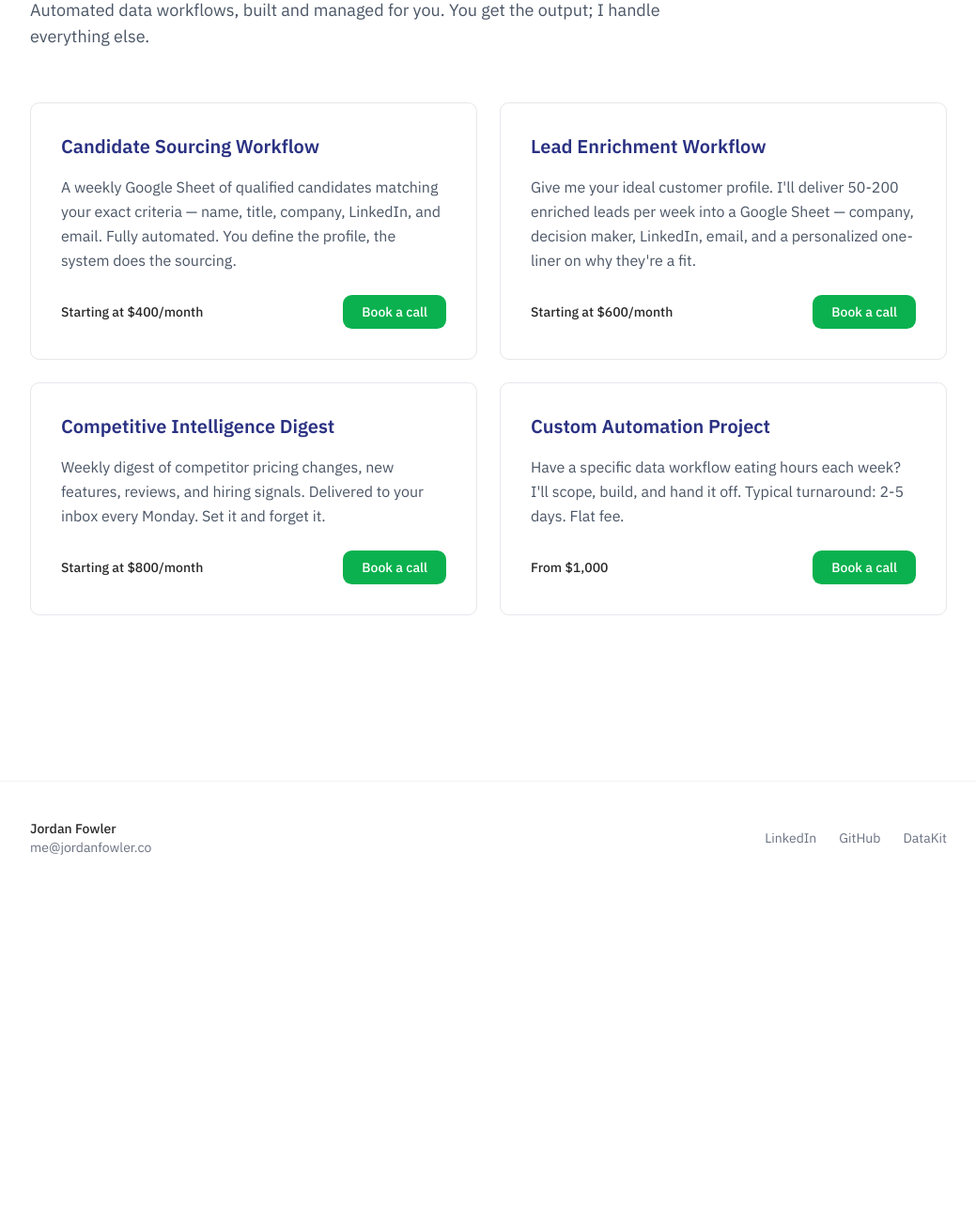
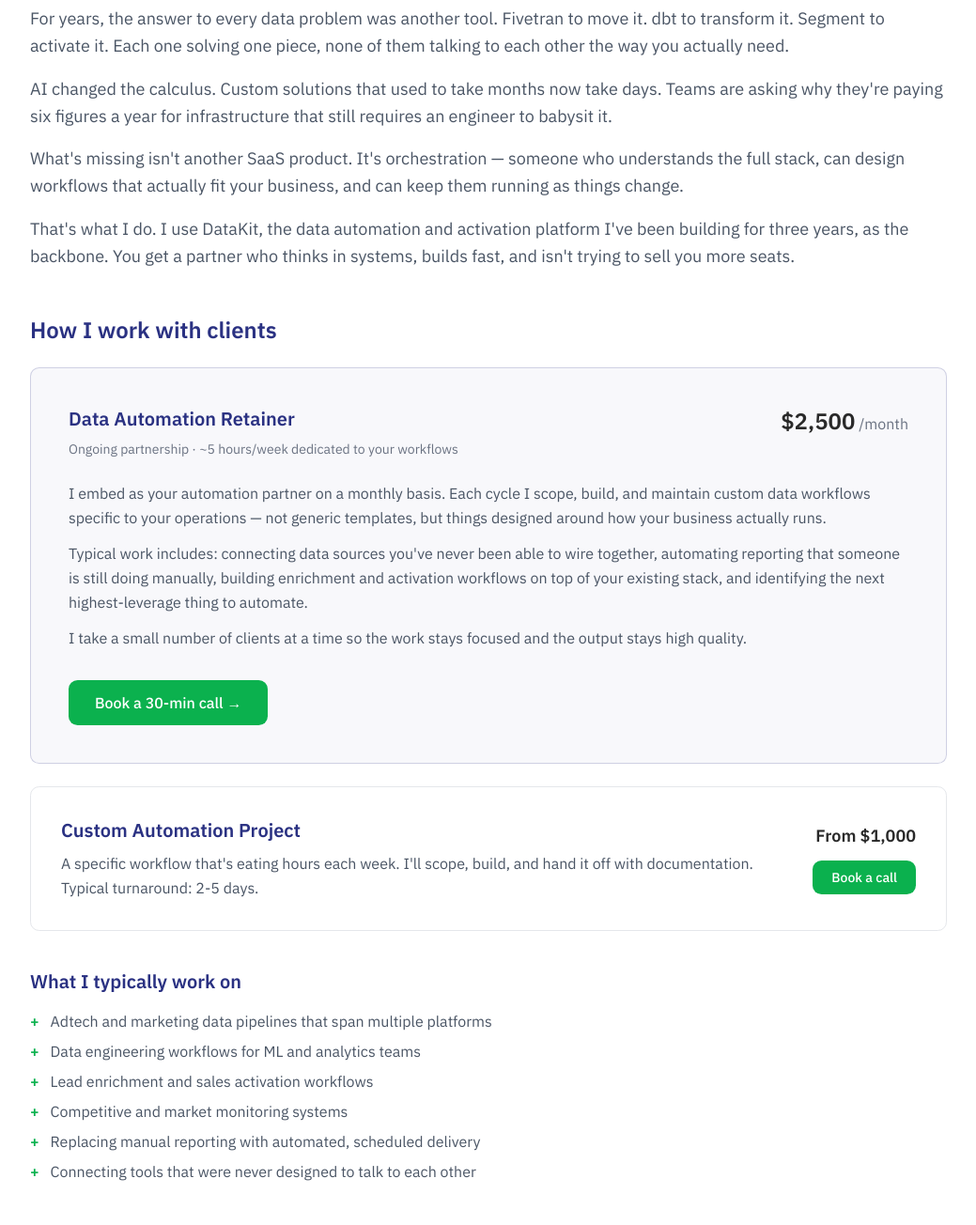
Before and after one commit to jordanfowler/jordanfowler.github.io, an Astro site: page /services in a window 1280 px wide. Shown: the part 208-1512 px from the top of the page at 94% size, without its empty margins (120-1159 px from the left). Before the commit the page ends 1160 px from the top, so only its background shows below. Built offline with nearby package versions, Linux system fonts and the light colour scheme; Astro itself is replaced by a stand-in of ours.

Commit message:
Retainer-first rewrite: services, about, homepage hero copy

```diff
--- a/src/pages/about.astro
+++ b/src/pages/about.astro
@@ -17,19 +17,24 @@ import Layout from '../layouts/Layout.astro';
         building data systems and automation tools.
       </p>
       <p>
-        In 2013 I built Instalead, a social selling automation platform that helped sales teams
-        generate leads on LinkedIn and Twitter. In 2026 I'm doing the same thing, but with AI
-        and a data activation platform I spent three years building from scratch.
+        My background is in data engineering at scale: Director of Data Engineering at Lumenad
+        (advertising data pipelines across thousands of agencies and brands), VP of Engineering
+        at Cyndx (production ML for investment intelligence), CTO at CapLinked (information
+        security infrastructure for Fortune 1000 companies). I've spent my career in the part
+        of the stack where data gets messy, pipelines break, and someone has to figure out how
+        to make it all work.
       </p>
       <p>
-        Before DataKit: Director of Data Engineering at Lumenad, CTO at CapLinked,
-        VP of Engineering at Cyndx. I've shipped production systems at every scale,
-        from seed-stage startups to Fortune 1000 clients.
+        Three years ago my co-founder Shadi Ramadan and I started building DataKit — a
+        programmable data automation and activation platform. We watched carefully as AI
+        reshaped what was possible, formed strong opinions about what would matter long-term,
+        and built accordingly. DataKit is the result. It's what I use to fulfill every
+        engagement I take on.
       </p>
       <p>
-        I work with a small number of clients at a time — sales teams, recruiters,
-        real estate investors, and B2B founders who have better things to do than
-        pull data manually.
+        I work with a small number of clients at a time, focused on adtech, data engineering,
+        and sales and marketing automation. If you have a workflow problem that's been on your
+        list for months, that's usually a good place to start.
       </p>
     </div>
 
--- a/src/pages/index.astro
+++ b/src/pages/index.astro
@@ -8,7 +8,7 @@ import Layout from '../layouts/Layout.astro';
         Turn your data into action, automatically.
       </h1>
       <p class="text-xl text-gray-600 mb-10 leading-relaxed">
-        Lead lists. Deal alerts. Competitive reports. Delivered automatically, into tools you already use.
+        I partner with data and engineering teams to design, build, and run custom automation workflows that SaaS tools promise but never quite deliver.
       </p>
       <div class="flex flex-wrap items-center gap-4">
         <a href="https://calendly.com/datakit/book-a-call" class="inline-block bg-dtkt-green text-white font-medium px-7 py-3 rounded-[0.6rem] hover:opacity-90 transition-opacity">
--- a/src/pages/services.astro
+++ b/src/pages/services.astro
@@ -1,55 +1,78 @@
 ---
 import Layout from "../layouts/Layout.astro";
-
-const services = [
-  {
-    title: "Candidate Sourcing Workflow",
-    description:
-      "A weekly Google Sheet of qualified candidates matching your exact criteria — name, title, company, LinkedIn, and email. Fully automated. You define the profile, the system does the sourcing.",
-    price: "Starting at $400/month",
-  },
-  {
-    title: "Lead Enrichment Workflow",
-    description:
-      "Give me your ideal customer profile. I'll deliver 50-200 enriched leads per week into a Google Sheet — company, decision maker, LinkedIn, email, and a personalized one-liner on why they're a fit.",
-    price: "Starting at $600/month",
-  },
-  {
-    title: "Competitive Intelligence Digest",
-    description:
-      "Weekly digest of competitor pricing changes, new features, reviews, and hiring signals. Delivered to your inbox every Monday. Set it and forget it.",
-    price: "Starting at $800/month",
-  },
-  {
-    title: "Custom Automation Project",
-    description:
-      "Have a specific data workflow eating hours each week? I'll scope, build, and hand it off. Typical turnaround: 2-5 days. Flat fee.",
-    price: "From $1,000",
-  },
-];
 ---
 
 <Layout
   title="Services"
-  description="AI automation services — lead enrichment, deal alerts, competitive intelligence, and custom workflows."
+  description="Data automation retainer and custom project services from Jordan Fowler, AI Automation Architect and co-founder of DataKit."
 >
   <section class="max-w-5xl mx-auto px-6 py-20">
-    <h1 class="text-3xl md:text-4xl font-semibold text-dtkt-blue mb-4">
-      Services
+
+    <!-- Context section -->
+    <div class="mb-12">
+      <h1 class="text-3xl md:text-4xl font-semibold text-dtkt-blue mb-6">
+        The SaaS stack is showing its age.
       </h1>
-    <p class="text-lg text-gray-600 mb-14 max-w-2xl">
-      Automated data workflows, built and managed for you. You get the output; I
-      handle everything else.
+      <div class="space-y-4 text-lg text-gray-600 leading-relaxed">
+        <p>
+          For years, the answer to every data problem was another tool. Fivetran to move it. dbt to transform it. Segment to activate it. Each one solving one piece, none of them talking to each other the way you actually need.
         </p>
+        <p>
+          AI changed the calculus. Custom solutions that used to take months now take days. Teams are asking why they're paying six figures a year for infrastructure that still requires an engineer to babysit it.
+        </p>
+        <p>
+          What's missing isn't another SaaS product. It's orchestration — someone who understands the full stack, can design workflows that actually fit your business, and can keep them running as things change.
+        </p>
+        <p>
+          That's what I do. I use DataKit, the data automation and activation platform I've been building for three years, as the backbone. You get a partner who thinks in systems, builds fast, and isn't trying to sell you more seats.
+        </p>
+      </div>
+    </div>
 
-    <div class="grid md:grid-cols-2 gap-6">
-      {
-        services.map((s) => (
-          <div class="border border-gray-200 rounded-[0.6rem] p-8 flex flex-col gap-4">
-            <h2 class="text-xl font-semibold text-dtkt-blue">{s.title}</h2>
-            <p class="text-gray-600 leading-relaxed flex-1">{s.description}</p>
-            <div class="pt-2 flex items-center justify-between">
-              <span class="text-sm font-medium text-dtkt-dark">{s.price}</span>
+    <!-- Primary offer -->
+    <div class="mb-10">
+      <h2 class="text-2xl font-semibold text-dtkt-blue mb-6">How I work with clients</h2>
+
+      <div class="border border-dtkt-blue/20 bg-dtkt-blue/[0.03] rounded-[0.6rem] p-10 mb-6">
+        <div class="flex flex-col md:flex-row md:items-start md:justify-between gap-6 mb-6">
+          <div>
+            <h3 class="text-xl font-semibold text-dtkt-blue mb-2">Data Automation Retainer</h3>
+            <p class="text-sm text-gray-500">Ongoing partnership · ~5 hours/week dedicated to your workflows</p>
+          </div>
+          <div class="text-right flex-shrink-0">
+            <span class="text-2xl font-semibold text-dtkt-dark">$2,500</span>
+            <span class="text-gray-500">/month</span>
+          </div>
+        </div>
+        <div class="space-y-3 text-gray-600 leading-relaxed mb-8">
+          <p>
+            I embed as your automation partner on a monthly basis. Each cycle I scope, build, and maintain custom data workflows specific to your operations — not generic templates, but things designed around how your business actually runs.
+          </p>
+          <p>
+            Typical work includes: connecting data sources you've never been able to wire together, automating reporting that someone is still doing manually, building enrichment and activation workflows on top of your existing stack, and identifying the next highest-leverage thing to automate.
+          </p>
+          <p>
+            I take a small number of clients at a time so the work stays focused and the output stays high quality.
+          </p>
+        </div>
+        <a
+          href="https://calendly.com/datakit/book-a-call"
+          class="inline-block bg-dtkt-green text-white font-medium px-7 py-3 rounded-[0.6rem] hover:opacity-90 transition-opacity"
+        >
+          Book a 30-min call →
+        </a>
+      </div>
+
+      <!-- Secondary offer -->
+      <div class="border border-gray-200 rounded-[0.6rem] p-8 flex flex-col md:flex-row md:items-center md:justify-between gap-6">
+        <div class="flex-1">
+          <h3 class="text-xl font-semibold text-dtkt-blue mb-2">Custom Automation Project</h3>
+          <p class="text-gray-600 leading-relaxed">
+            A specific workflow that's eating hours each week. I'll scope, build, and hand it off with documentation. Typical turnaround: 2-5 days.
+          </p>
+        </div>
+        <div class="flex flex-col items-start md:items-end gap-3 flex-shrink-0">
+          <span class="text-lg font-semibold text-dtkt-dark">From $1,000</span>
           <a
             href="https://calendly.com/datakit/book-a-call"
             class="inline-block bg-dtkt-green text-white text-sm font-medium px-5 py-2 rounded-[0.6rem] hover:opacity-90 transition-opacity"
@@ -58,8 +81,20 @@ const services = [
           </a>
         </div>
       </div>
-        ))
-      }
     </div>
+
+    <!-- What I work on -->
+    <div class="max-w-3xl mt-10">
+      <h2 class="text-xl font-semibold text-dtkt-blue mb-4">What I typically work on</h2>
+      <ul class="space-y-2 text-gray-600">
+        <li class="flex gap-3"><span class="text-dtkt-green font-bold">+</span> Adtech and marketing data pipelines that span multiple platforms</li>
+        <li class="flex gap-3"><span class="text-dtkt-green font-bold">+</span> Data engineering workflows for ML and analytics teams</li>
+        <li class="flex gap-3"><span class="text-dtkt-green font-bold">+</span> Lead enrichment and sales activation workflows</li>
+        <li class="flex gap-3"><span class="text-dtkt-green font-bold">+</span> Competitive and market monitoring systems</li>
+        <li class="flex gap-3"><span class="text-dtkt-green font-bold">+</span> Replacing manual reporting with automated, scheduled delivery</li>
+        <li class="flex gap-3"><span class="text-dtkt-green font-bold">+</span> Connecting tools that were never designed to talk to each other</li>
+      </ul>
+    </div>
+
   </section>
 </Layout>
```
Also changed, not shown: 1 other file. Lines whose indentation alone changed are shown as unchanged.
